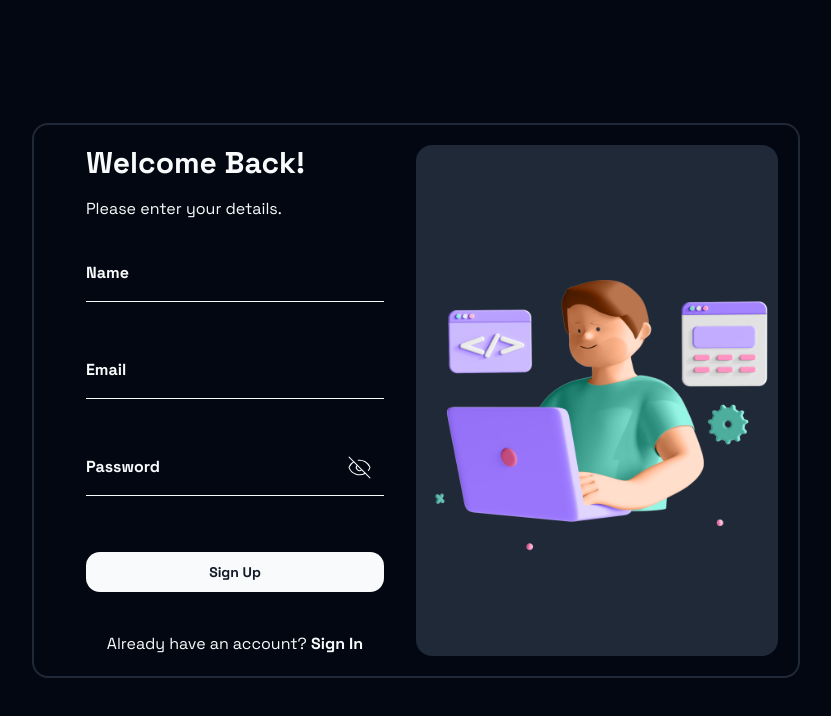
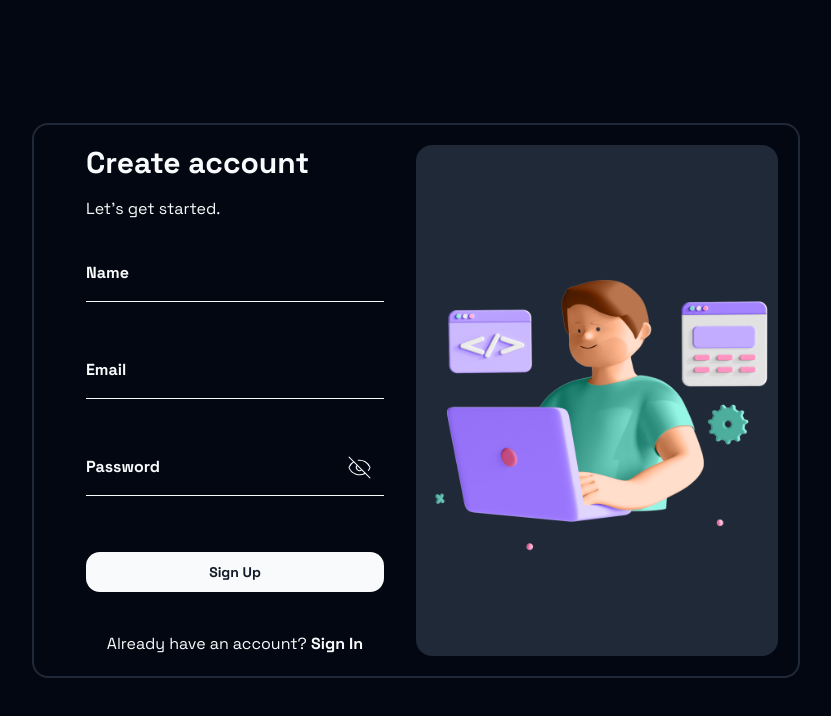
Before and after one commit to nabsk911/Code-Snippet-Saver, a React (Vite) app in the folder Frontend/: page /register in a window 1280 px wide. Shown: the top 716 px of the page, without its empty margins (224-1055 px from the left). Built offline with nearby package versions, Linux system fonts and the light colour scheme.

Commit message:
Paragraph Error resolved

```diff
--- a/Frontend/src/pages/RegisterPage.jsx
+++ b/Frontend/src/pages/RegisterPage.jsx
@@ -77,8 +77,8 @@ const RegisterPage = () => {
       <div className="rounded-2xl flex max-w-3xl p-5  border-2 border-border">
         {/* Form Section */}
         <div className="md:w-1/2 px-8">
-          <p className="text-3xl  font-bold  mb-1">Welcome Back!</p>
-          <p className="text-base  mt-4">Please enter your details.</p>
+          <p className="text-3xl  font-bold  mb-1">Create account</p>
+          <p className="text-base  mt-4">Let's get started.</p>
 
           <form
             onSubmit={handleSubmit}
```
